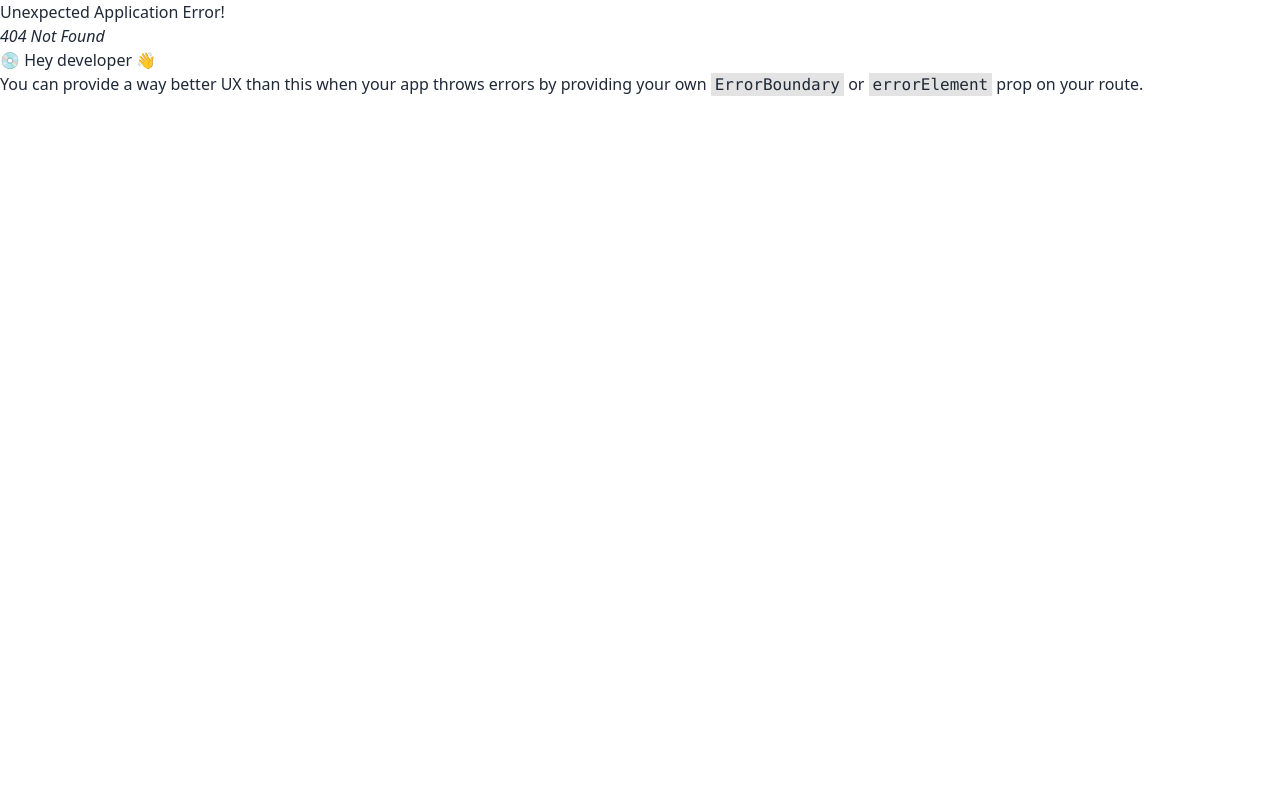
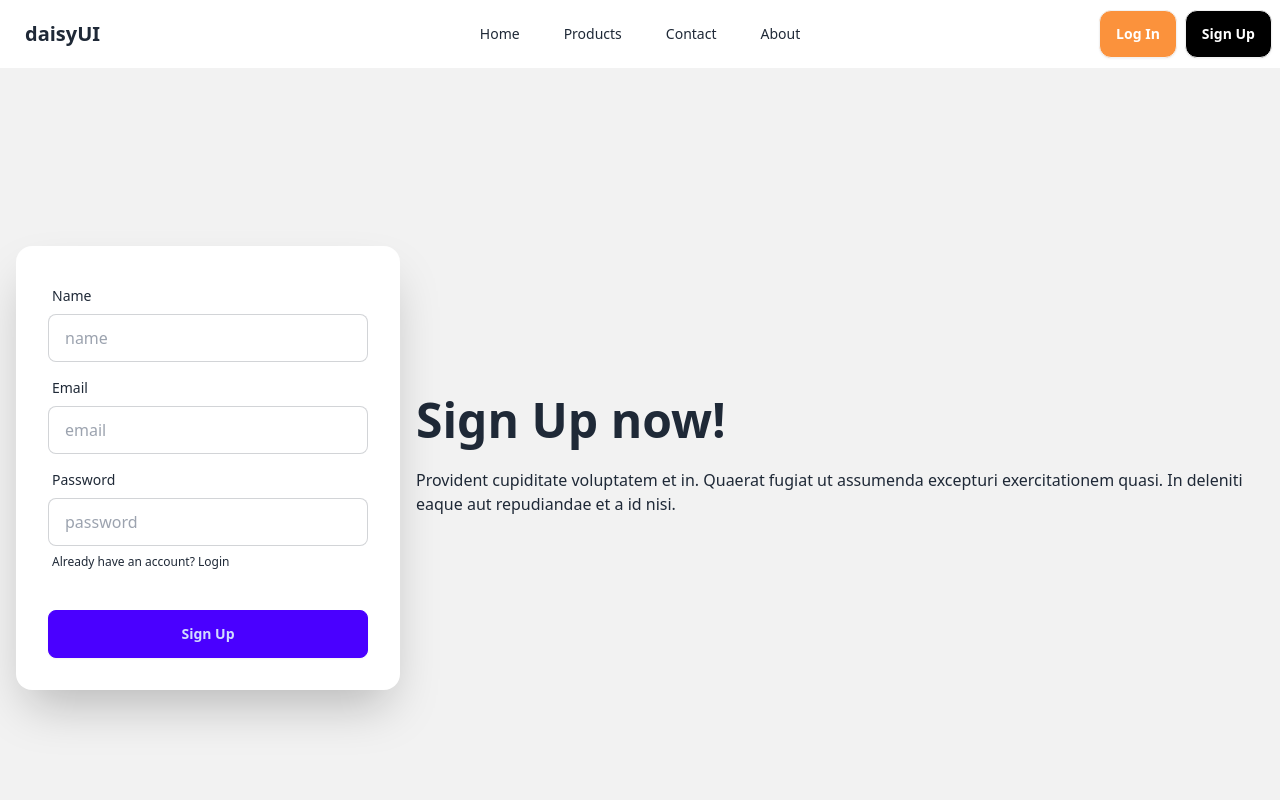
Before and after one commit to nekokaito/gadget_shop, a React (Vite) app: page /signup in a window 1280 px wide. Before the commit this address had no page. Shown: the top 800 px of the page. Built offline with nearby package versions, Linux system fonts and the light colour scheme.

Commit message:
Login Page and Sign Up Page done

```diff
--- a/src/pages/login/Login.jsx
+++ b/src/pages/login/Login.jsx
@@ -3,7 +3,39 @@
 const Login = () => {
      return (
           <div>
-               Login
+               <div className="hero bg-base-200 min-h-screen">
+                    <div className="hero-content flex-col lg:flex-row-reverse">
+                         <div className="text-center lg:text-left">
+                              <h1 className="text-5xl font-bold">Login now!</h1>
+                              <p className="py-6">
+                                   Provident cupiditate voluptatem et in. Quaerat fugiat ut assumenda excepturi exercitationem
+                                   quasi. In deleniti eaque aut repudiandae et a id nisi.
+                              </p>
+                         </div>
+                         <div className="card bg-base-100 w-full max-w-sm shrink-0 shadow-2xl">
+                              <form className="card-body">
+                                   <div className="form-control">
+                                        <label className="label">
+                                             <span className="label-text">Email</span>
+                                        </label>
+                                        <input type="email" placeholder="email" className="input input-bordered" required />
+                                   </div>
+                                   <div className="form-control">
+                                        <label className="label">
+                                             <span className="label-text">Password</span>
+                                        </label>
+                                        <input type="password" placeholder="password" className="input input-bordered" required />
+                                        <label className="label">
+                                             <a href="#" className="label-text-alt link link-hover">Forgot password?</a>
+                                        </label>
+                                   </div>
+                                   <div className="form-control mt-6">
+                                        <button className="btn btn-primary">Login</button>
+                                   </div>
+                              </form>
+                         </div>
+                    </div>
+               </div>
           </div>
      );
 };
--- a/src/pages/navbar/NavBar.jsx
+++ b/src/pages/navbar/NavBar.jsx
@@ -1,5 +1,5 @@
 import React from 'react';
-import { NavLink } from 'react-router-dom';
+import { Link, NavLink } from 'react-router-dom';
 
 const NavBar = () => {
      const links = <div className="lg:flex gap-3 font-pixel">
@@ -45,8 +45,11 @@
                     </div>
                     <div className="navbar-end">
                          <div className='flex gap-2 items-center'>
-                              <button className='btn rounded-xl bg-orange-400 text-white '>Log In</button>
-                              <button className='btn rounded-xl bg-black text-white '>Sing Up</button>
+                              <Link to="/login"><button className='btn rounded-xl bg-orange-400 text-white '>Log In</button></Link>
+                              <Link to="/signup">
+                                   <button className='btn rounded-xl bg-black text-white '>Sign Up</button>
+                              </Link>
+
 
                          </div>
                     </div>
--- a/src/pages/register/Register.jsx
+++ b/src/pages/register/Register.jsx
@@ -1,9 +1,48 @@
 import React from 'react';
+import { Link } from 'react-router-dom';
 
 const Register = () => {
      return (
           <div>
-               Register
+               <div className="hero bg-base-200 min-h-screen">
+                    <div className="hero-content flex-col lg:flex-row-reverse">
+                         <div className="text-center lg:text-left">
+                              <h1 className="text-5xl font-bold">Sign Up now!</h1>
+                              <p className="py-6">
+                                   Provident cupiditate voluptatem et in. Quaerat fugiat ut assumenda excepturi exercitationem
+                                   quasi. In deleniti eaque aut repudiandae et a id nisi.
+                              </p>
+                         </div>
+                         <div className="card bg-base-100 w-full max-w-sm shrink-0 shadow-2xl">
+                              <form className="card-body">
+                                   <div className="form-control">
+                                        <label className="label">
+                                             <span className="label-text">Name</span>
+                                        </label>
+                                        <input type="text" placeholder="name" className="input input-bordered" required />
+                                   </div>
+                                   <div className="form-control">
+                                        <label className="label">
+                                             <span className="label-text">Email</span>
+                                        </label>
+                                        <input type="email" placeholder="email" className="input input-bordered" required />
+                                   </div>
+                                   <div className="form-control">
+                                        <label className="label">
+                                             <span className="label-text">Password</span>
+                                        </label>
+                                        <input type="password" placeholder="password" className="input input-bordered" required />
+                                        <label className="label">
+                                             <a href="#" className="label-text-alt link link-hover">Already have an account? <Link to="/login">Login</Link></a>
+                                        </label>
+                                   </div>
+                                   <div className="form-control mt-6">
+                                        <button className="btn btn-primary">Sign Up</button>
+                                   </div>
+                              </form>
+                         </div>
+                    </div>
+               </div>
           </div>
      );
 };
```
Also changed, not shown: src/main.jsx (+10 -0 lines).
